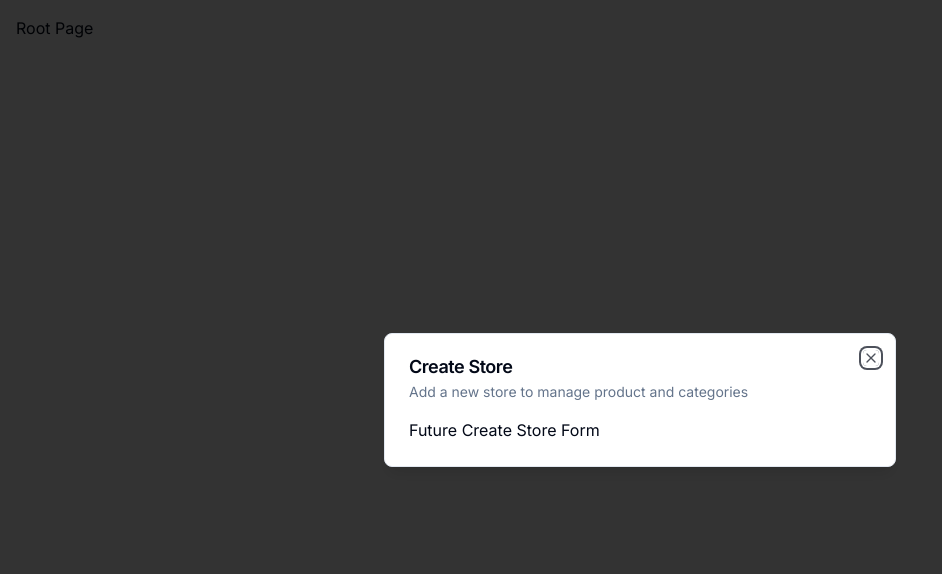
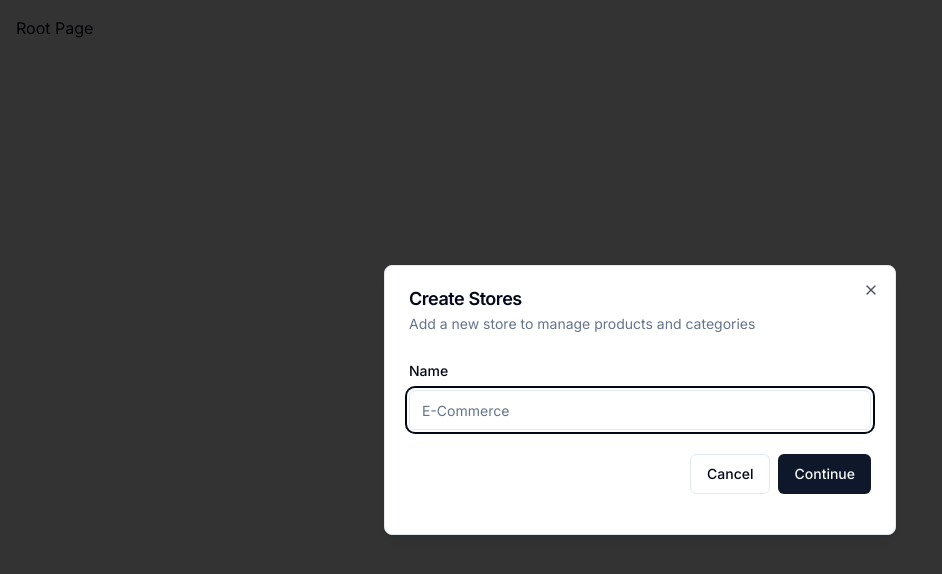
Before and after one commit to prantosheikh/ecommerce, a Next.js app: page / in a window 1280 px wide. Shown: the top 574 px of the page, without its empty margins (0-942 px from the left). Built offline with nearby package versions, Linux system fonts and the light colour scheme.

Commit message:
create a form

```diff
--- a/components/modals/store-modal.tsx
+++ b/components/modals/store-modal.tsx
@@ -1,19 +1,80 @@
-"use clinet";
+"use strict";
+
+import * as z from "zod";
+import { useForm } from "react-hook-form";
 
 import { useStoreModal } from "@/hooks/use-store-modal";
 import { Modal } from "@/components/ui/modal";
+import { zodResolver } from "@hookform/resolvers/zod";
+import {
+	Form,
+	FormControl,
+	FormField,
+	FormItem,
+	FormLabel,
+	FormMessage,
+} from "../ui/form";
+import { Input } from "../ui/input";
+import { Button } from "../ui/button";
+
+const formSchema = z.object({
+	name: z.string().min(1),
+});
 
 export const StoreModal = () => {
 	const storeModal = useStoreModal();
 
+	const form = useForm<z.infer<typeof formSchema>>({
+		resolver: zodResolver(formSchema),
+		defaultValues: {
+			name: "",
+		},
+	});
+
+	const onSubmit = async (values: z.infer<typeof formSchema>) => {
+		console.log(values);
+	};
+
 	return (
 		<Modal
-			title="Create Store"
-			description="Add a new store to manage product and categories"
+			title="Create Stores"
+			description="Add a new store to manage products and categories"
 			isOpen={storeModal.isOpen}
 			onClose={storeModal.onClose}
 		>
-			Future Create Store Form
+			<div>
+				<div className="space-y-4 py-2 pb-4">
+					<Form {...form}>
+						<form onSubmit={form.handleSubmit(onSubmit)}>
+							<FormField
+								control={form.control}
+								name="name"
+								render={({ field }) => (
+									<FormItem>
+										<FormLabel>Name</FormLabel>
+										<FormControl>
+											<Input
+												placeholder="E-Commerce"
+												{...field}
+											/>
+										</FormControl>
+										<FormMessage />
+									</FormItem>
+								)}
+							/>
+							<div className="pt-6 space-x-2 flex items-center justify-end w-full">
+								<Button
+									variant="outline"
+									onClick={storeModal.onClose}
+								>
+									Cancel
+								</Button>
+								<Button type="submit">Continue</Button>
+							</div>
+						</form>
+					</Form>
+				</div>
+			</div>
 		</Modal>
 	);
 };
--- /dev/null
+++ b/components/ui/form.tsx
@@ -0,0 +1,176 @@
+import * as React from "react"
+import * as LabelPrimitive from "@radix-ui/react-label"
+import { Slot } from "@radix-ui/react-slot"
+import {
+  Controller,
+  ControllerProps,
+  FieldPath,
+  FieldValues,
+  FormProvider,
+  useFormContext,
+} from "react-hook-form"
+
+import { cn } from "@/lib/utils"
+import { Label } from "@/components/ui/label"
+
+const Form = FormProvider
+
+type FormFieldContextValue<
+  TFieldValues extends FieldValues = FieldValues,
+  TName extends FieldPath<TFieldValues> = FieldPath<TFieldValues>
+> = {
+  name: TName
+}
+
+const FormFieldContext = React.createContext<FormFieldContextValue>(
+  {} as FormFieldContextValue
+)
+
+const FormField = <
+  TFieldValues extends FieldValues = FieldValues,
+  TName extends FieldPath<TFieldValues> = FieldPath<TFieldValues>
+>({
+  ...props
+}: ControllerProps<TFieldValues, TName>) => {
+  return (
+    <FormFieldContext.Provider value={{ name: props.name }}>
+      <Controller {...props} />
+    </FormFieldContext.Provider>
+  )
+}
+
+const useFormField = () => {
+  const fieldContext = React.useContext(FormFieldContext)
+  const itemContext = React.useContext(FormItemContext)
+  const { getFieldState, formState } = useFormContext()
+
+  const fieldState = getFieldState(fieldContext.name, formState)
+
+  if (!fieldContext) {
+    throw new Error("useFormField should be used within <FormField>")
+  }
+
+  const { id } = itemContext
+
+  return {
+    id,
+    name: fieldContext.name,
+    formItemId: `${id}-form-item`,
+    formDescriptionId: `${id}-form-item-description`,
+    formMessageId: `${id}-form-item-message`,
+    ...fieldState,
+  }
+}
+
+type FormItemContextValue = {
+  id: string
+}
+
+const FormItemContext = React.createContext<FormItemContextValue>(
+  {} as FormItemContextValue
+)
+
+const FormItem = React.forwardRef<
+  HTMLDivElement,
+  React.HTMLAttributes<HTMLDivElement>
+>(({ className, ...props }, ref) => {
+  const id = React.useId()
+
+  return (
+    <FormItemContext.Provider value={{ id }}>
+      <div ref={ref} className={cn("space-y-2", className)} {...props} />
+    </FormItemContext.Provider>
+  )
+})
+FormItem.displayName = "FormItem"
+
+const FormLabel = React.forwardRef<
+  React.ElementRef<typeof LabelPrimitive.Root>,
+  React.ComponentPropsWithoutRef<typeof LabelPrimitive.Root>
+>(({ className, ...props }, ref) => {
+  const { error, formItemId } = useFormField()
+
+  return (
+    <Label
+      ref={ref}
+      className={cn(error && "text-destructive", className)}
+      htmlFor={formItemId}
+      {...props}
+    />
+  )
+})
+FormLabel.displayName = "FormLabel"
+
+const FormControl = React.forwardRef<
+  React.ElementRef<typeof Slot>,
+  React.ComponentPropsWithoutRef<typeof Slot>
+>(({ ...props }, ref) => {
+  const { error, formItemId, formDescriptionId, formMessageId } = useFormField()
+
+  return (
+    <Slot
+      ref={ref}
+      id={formItemId}
+      aria-describedby={
+        !error
+          ? `${formDescriptionId}`
+          : `${formDescriptionId} ${formMessageId}`
+      }
+      aria-invalid={!!error}
+      {...props}
+    />
+  )
+})
+FormControl.displayName = "FormControl"
+
+const FormDescription = React.forwardRef<
+  HTMLParagraphElement,
+  React.HTMLAttributes<HTMLParagraphElement>
+>(({ className, ...props }, ref) => {
+  const { formDescriptionId } = useFormField()
+
+  return (
+    <p
+      ref={ref}
+      id={formDescriptionId}
+      className={cn("text-sm text-muted-foreground", className)}
+      {...props}
+    />
+  )
+})
+FormDescription.displayName = "FormDescription"
+
+const FormMessage = React.forwardRef<
+  HTMLParagraphElement,
+  React.HTMLAttributes<HTMLParagraphElement>
+>(({ className, children, ...props }, ref) => {
+  const { error, formMessageId } = useFormField()
+  const body = error ? String(error?.message) : children
+
+  if (!body) {
+    return null
+  }
+
+  return (
+    <p
+      ref={ref}
+      id={formMessageId}
+      className={cn("text-sm font-medium text-destructive", className)}
+      {...props}
+    >
+      {body}
+    </p>
+  )
+})
+FormMessage.displayName = "FormMessage"
+
+export {
+  useFormField,
+  Form,
+  FormItem,
+  FormLabel,
+  FormControl,
+  FormDescription,
+  FormMessage,
+  FormField,
+}
--- /dev/null
+++ b/components/ui/input.tsx
@@ -0,0 +1,25 @@
+import * as React from "react"
+
+import { cn } from "@/lib/utils"
+
+export interface InputProps
+  extends React.InputHTMLAttributes<HTMLInputElement> {}
+
+const Input = React.forwardRef<HTMLInputElement, InputProps>(
+  ({ className, type, ...props }, ref) => {
+    return (
+      <input
+        type={type}
+        className={cn(
+          "flex h-10 w-full rounded-md border border-input bg-background px-3 py-2 text-sm ring-offset-background file:border-0 file:bg-transparent file:text-sm file:font-medium placeholder:text-muted-foreground focus-visible:outline-none focus-visible:ring-2 focus-visible:ring-ring focus-visible:ring-offset-2 disabled:cursor-not-allowed disabled:opacity-50",
+          className
+        )}
+        ref={ref}
+        {...props}
+      />
+    )
+  }
+)
+Input.displayName = "Input"
+
+export { Input }
--- /dev/null
+++ b/components/ui/label.tsx
@@ -0,0 +1,26 @@
+"use client"
+
+import * as React from "react"
+import * as LabelPrimitive from "@radix-ui/react-label"
+import { cva, type VariantProps } from "class-variance-authority"
+
+import { cn } from "@/lib/utils"
+
+const labelVariants = cva(
+  "text-sm font-medium leading-none peer-disabled:cursor-not-allowed peer-disabled:opacity-70"
+)
+
+const Label = React.forwardRef<
+  React.ElementRef<typeof LabelPrimitive.Root>,
+  React.ComponentPropsWithoutRef<typeof LabelPrimitive.Root> &
+    VariantProps<typeof labelVariants>
+>(({ className, ...props }, ref) => (
+  <LabelPrimitive.Root
+    ref={ref}
+    className={cn(labelVariants(), className)}
+    {...props}
+  />
+))
+Label.displayName = LabelPrimitive.Root.displayName
+
+export { Label }
```
Also changed, not shown: package.json (+8 -0 lines), 1 other file (tests, documents, lock files or other folders).
